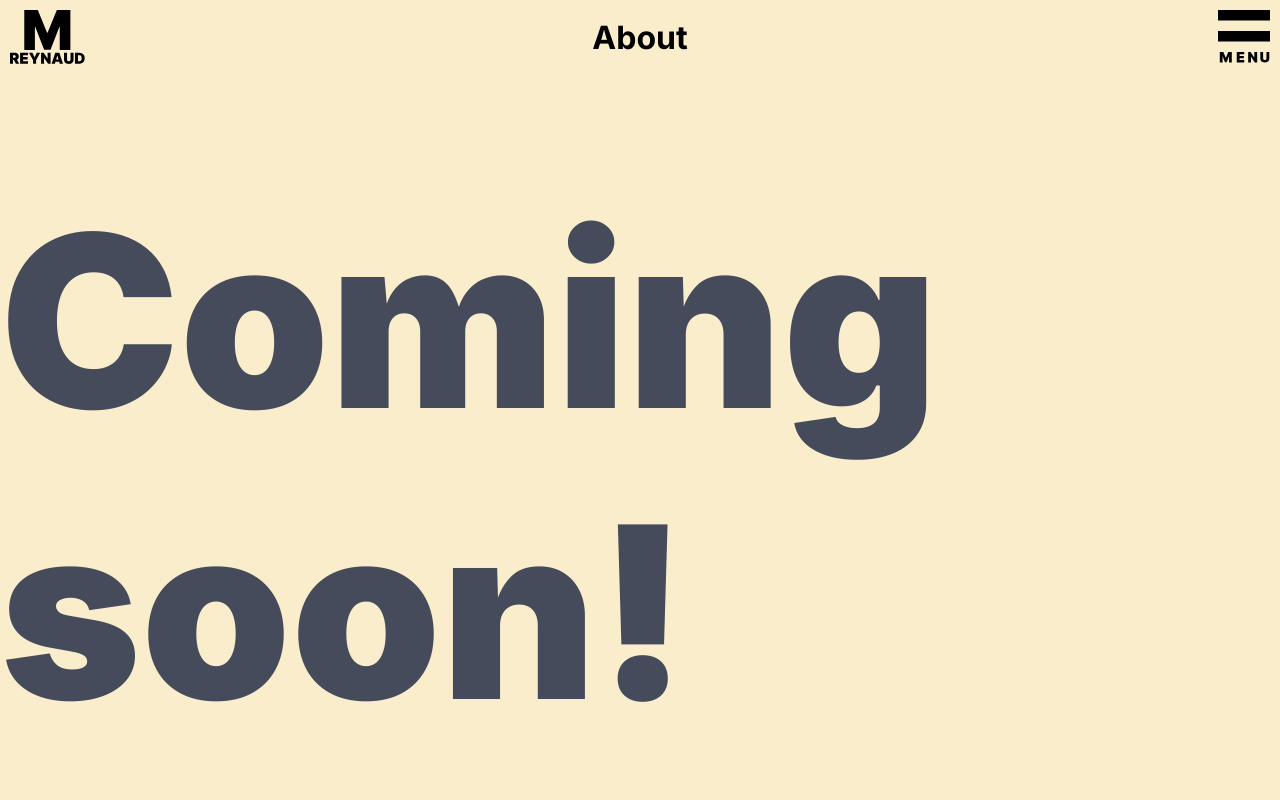
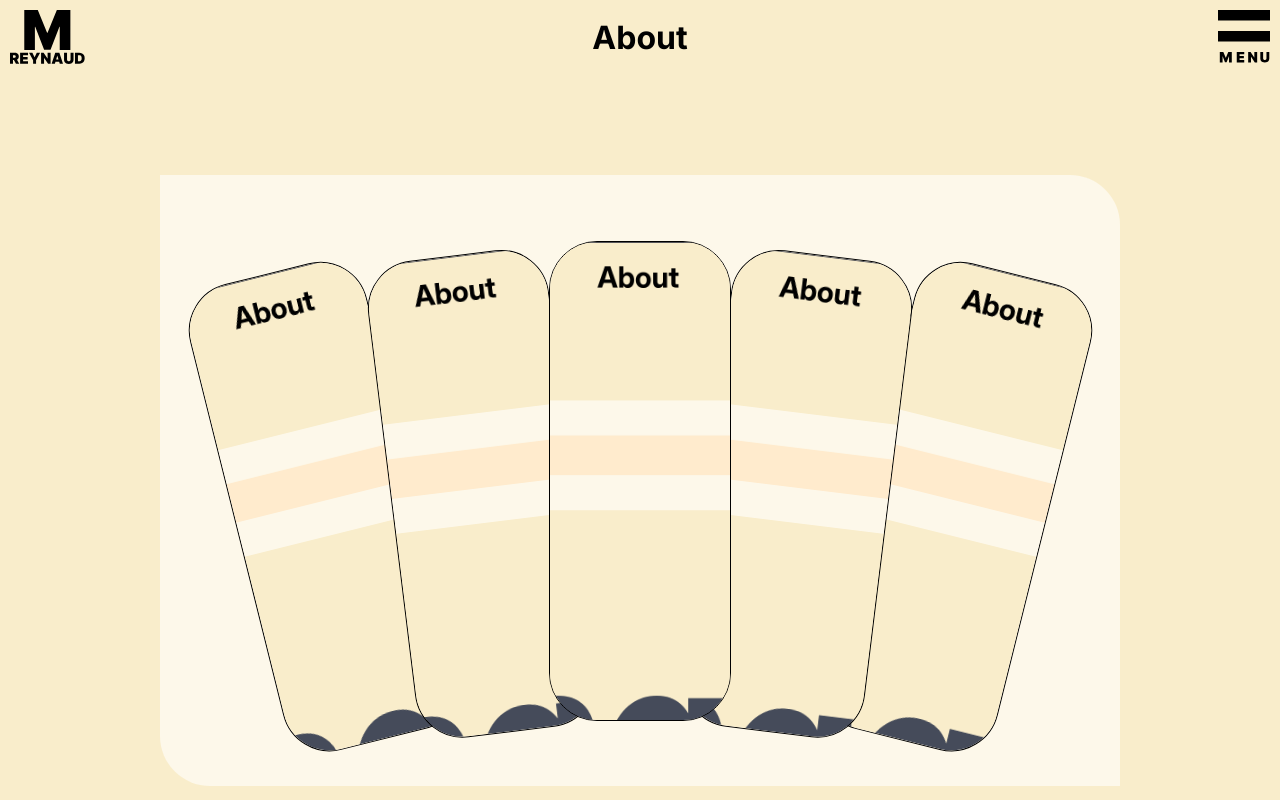
Before and after one commit to mreynaud42/my_showcase_website, a React (Vite) app in the folder showcase_website/: page /about in a window 1280 px wide. Shown: the top 800 px of the page. Built offline with nearby package versions, Linux system fonts and the light colour scheme.

Commit message:
create cardPicture section in page about

```diff
--- /dev/null
+++ b/showcase_website/src/components/CardPictureAbout.tsx
@@ -0,0 +1,16 @@
+
+import PictureCards from "./PictureCards"
+
+export default function CardPictureAbout() {
+    return (
+        <div>
+            <PictureCards cards={[
+                { img: "test.png", alt: "imge test", caption: "test" },
+                { img: "test.png", alt: "imge test", caption: "test" },
+                { img: "test.png", alt: "imge test", caption: "test" },
+                { img: "test.png", alt: "imge test", caption: "test" },
+                { img: "test.png", alt: "imge test", caption: "test" }
+            ]}/>
+        </div>
+    );
+}
--- /dev/null
+++ b/showcase_website/src/components/PictureCards.tsx
@@ -0,0 +1,59 @@
+
+import { useState } from "react";
+
+import "../styles/components/cardPictureAbout.css";
+
+function getCardTransform(index: number, total: number) {
+  const center = (total - 1) / 2;
+  const shift = index - center;
+
+  return {
+    tx: `${shift * -1.5}rem`,
+    ty: `${Math.abs(shift) * 0.8}rem`,
+    rot: `${shift * 7}deg`,
+    z: total - Math.abs(shift)
+  };
+}
+
+type PictureCardData = {
+    img: string;
+    alt: string;
+    caption: string;
+};
+
+type PictureCardsProps = {
+    cards: PictureCardData[];
+};
+
+export default function PictureCards({ cards }: PictureCardsProps) {
+    const [hover, setHover] = useState<number | null>(null);
+
+    return (
+        <div className="picture-cards">
+            {cards.map((card, i) => {
+                let shift = "0rem";
+
+                if (hover !== null && hover !== i)
+                    shift = i < hover ? "-2rem" : "2rem";
+
+                const t = getCardTransform(i, cards.length);
+
+                return (
+                    <div key={i} className="card" style={
+                        {
+                            "--tx": `calc(${t.tx} + ${shift})`,
+                            "--ty": t.ty,
+                            "--rot": t.rot,
+                            zIndex: t.z
+                        } as React.CSSProperties
+                    } onMouseEnter={() => setHover(i)} onMouseLeave={() => setHover(null)}>
+                        <figure>
+                            <img src={card.img} alt={card.alt} />
+                            <figcaption>{card.caption}</figcaption>
+                        </figure>
+                    </div>
+                )
+            })}
+        </div>
+    );
+}
--- a/showcase_website/src/pages/About.tsx
+++ b/showcase_website/src/pages/About.tsx
@@ -1,9 +1,16 @@
 import ComingSoon from "../components/ComingSoon"
+import CardPictureAbout from "../components/CardPictureAbout"
+
+import "../styles/pages/about.css";
 
 export default function About() {
     return (
         <>
             <div className="head"><h1 className="namepage">About</h1></div>
+
+            <section>
+                <CardPictureAbout />
+            </section>
             <ComingSoon />
         </>
     );
--- /dev/null
+++ b/showcase_website/src/styles/components/cardPictureAbout.css
@@ -0,0 +1,54 @@
+
+div.picture-cards {
+    height: 35rem;
+    width: 100%;
+    position: relative;
+    display: flex;
+    justify-content: center;
+    align-items: center;
+}
+
+div.picture-cards div.card {
+    width: 15rem;
+    height: 30rem;
+
+    border: 1px solid black;
+    border-radius: 3rem;
+
+    overflow: hidden;
+
+    transform: translate(var(--tx), var(--ty)) rotate(var(--rot));
+    transition: transform 0.5s cubic-bezier(.68,-0.55,.27,1.55);
+}
+
+div.picture-cards div.card:hover {
+    transform: translate(var(--tx), calc(var(--ty) - 3rem)) rotate(var(--rot)) scale(1.2);
+    transition: transform 0.5s cubic-bezier(.68,-0.55,.27,1.55);
+}
+
+figure {
+    height: 100%;
+    width: 100%;
+
+    position: relative;
+}
+
+figure img {
+    height: 100%;
+    width: 100%;
+
+    display: block;
+    object-fit: cover;
+}
+
+figcaption {
+    display: none;
+    position: absolute;
+    left: 50%;
+    transform: translateX(-50%);
+    bottom: 0;
+}
+
+figure:hover figcaption {
+    display: block;
+}
--- a/showcase_website/src/styles/components/sliderCards.css
+++ b/showcase_website/src/styles/components/sliderCards.css
@@ -11,7 +11,7 @@ div.slider {
     --height-card: 300px;
 }
 
-div.cards-size {
+div.slider div.cards-size {
     margin: 0 calc(50px + 2%);
 
     overflow: hidden;
@@ -27,7 +27,7 @@ div.slider-cards {
     transition: transform 0.5s ease;
 }
 
-div.card {
+div.slider div.card {
     width: 100%;
     height: var(--height-card);
 
@@ -38,7 +38,7 @@ div.card {
     justify-content: center;
 }
 
-div.card p {
+div.slider div.card p {
     height: min-content;
     margin: 0;
 }
--- /dev/null
+++ b/showcase_website/src/styles/pages/about.css
@@ -0,0 +1,4 @@
+
+section {
+    width: 75%;
+}
```
Also changed, not shown: showcase_website/public/test.png (added).
